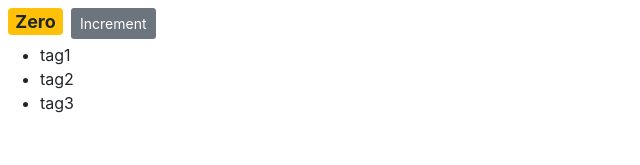
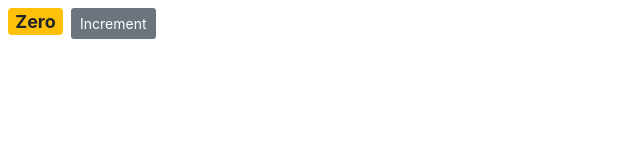
Before and after one commit to djsmacker01/counter-app, a React (Create React App) app: page / in a window 1280 px wide. Shown: the top 165 px of the page, without its empty margins (0-640 px from the left). Built offline with nearby package versions, Linux system fonts and the light colour scheme.

Commit message:
last commit

```diff
--- /dev/null
+++ b/src/Components/counter-05.jsx
@@ -0,0 +1,50 @@
+import React, { Component } from 'react'
+
+
+class CounterHandler extends Component {
+  state = {
+    count: 0
+  };
+  // constructor() {
+  //   super();
+  //   this.handleIncrement = this.handleIncrement.bind(this)
+  // }
+  // instead of using the bind method ,use an arrow function on the method or function you want to bind
+
+  formatCount() {
+    const {count} = this.state
+    return count === 0 ? 'Zero' : count
+  }
+
+  styles = {
+    fontSize: 18,
+    fontWeight: 'bold'
+  };
+  handleIncrement = product => {
+    console.log(product)
+    this.setState({count: this.state.count + 1})
+    // console.log('Increment button clicked' , this)
+  }
+
+  render() {
+    return (
+      <div>
+        <span style={this.styles} className={this.getBadgeClasses()}>{ this.formatCount()}</span>
+        <button
+          onClick={() => this.handleIncrement()}
+          className="btn badge-secondary btn-sm">Increment</button>
+      </div>
+     );
+  }
+   getBadgeClasses(classes) {
+     if (this.state.count === 0) {
+       classes = 'badge m-2 badge-warning';
+     }
+     else {
+       classes = 'badge m-2 badge-primary';
+     }
+     return classes;
+   }
+}
+
+export default CounterHandler;
--- a/src/Components/counter.jsx
+++ b/src/Components/counter.jsx
@@ -4,19 +4,28 @@ class Counter extends Component {
 
   state = {
     count: 0,
-    tags: ['tag1', 'tag2', 'tag3']
+    tags: []
     // imageUrl: "https://picsum.photos/id/237/200/300"
   };
 
-  formatCount() {
-    const {count} = this.state
-    return count === 0 ? 'Zero' : count
+  // formatCount() {
+  //   const {count} = this.state
+  //   return count === 0 ? 'Zero' : count
+  // }
+
+  // styles = {
+  //   fontSize: 18,
+  //   fontWeight: 'bold'
+  // };
+
+  renderingTags() {
+    if (this.state.tags.length === 0)
+     return  <p>There is no tags</p>
+
+    return <ul>
+          {this.state.tags.map(tag =><li key={tag.id}>{tag}</li>)}
+        </ul>
   }
-
-  styles = {
-    fontSize: 18,
-    fontWeight: 'bold'
-  };
   render() {
     // let classes = ' '
 
@@ -24,28 +33,24 @@ class Counter extends Component {
     return (
 
       <div>
+        {this.state.tags.length === 0 && 'please create a new tag!'}
+        {this.renderingTags()}
 
-        <span style={this.styles} className={this.getBadgeClasses()}>{ this.formatCount()}</span>
-        <button className="btn badge-secondary btn-sm">Increment</button>
-        <ul>
-          {this.state.tags.map(tag =>
-            <li key={tag.id}>{tag}</li>
-          )}
-        </ul>
       </div>
 
      );
   }
-
-  getBadgeClasses(classes) {
-    if (this.state.count === 0) {
-      classes = 'badge m-2 badge-warning';
-    }
-    else {
-      classes = 'badge m-2 badge-primary';
-    }
-    return classes;
-  }
+        //<span style={this.styles} className={this.getBadgeClasses()}>{ this.formatCount()}</span>
+        // <button className="btn badge-secondary btn-sm">Increment</button>
+  // getBadgeClasses(classes) {
+  //   if (this.state.count === 0) {
+  //     classes = 'badge m-2 badge-warning';
+  //   }
+  //   else {
+  //     classes = 'badge m-2 badge-primary';
+  //   }
+  //   return classes;
+  // }
 }
 
 export default Counter;
--- a/src/index.js
+++ b/src/index.js
@@ -4,11 +4,12 @@ import './index.css';
 // import App from './App';
 import reportWebVitals from './reportWebVitals';
 import 'bootstrap/dist/css/bootstrap.css';
-import Counter from './Components/counter'
+// import Counter from './Components/counter'
+import CounterHandler from './Components/counter-05'
 
 ReactDOM.render(
   <React.StrictMode>
-    <Counter />
+    <CounterHandler />
   </React.StrictMode>,
   document.getElementById('root')
 );
```
